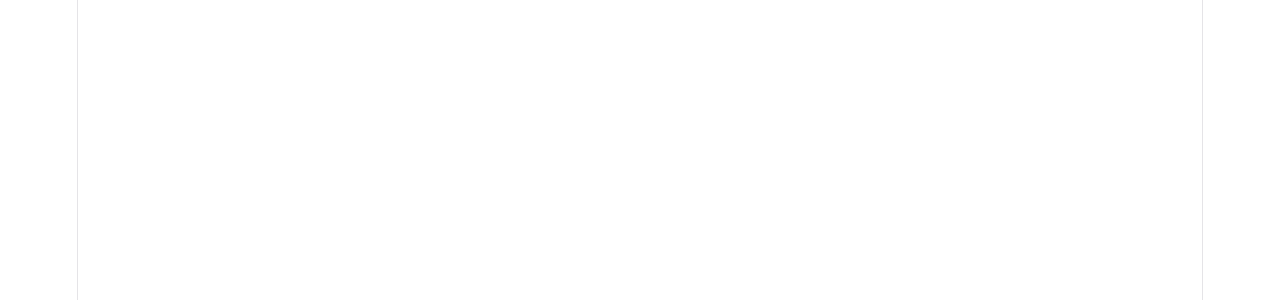
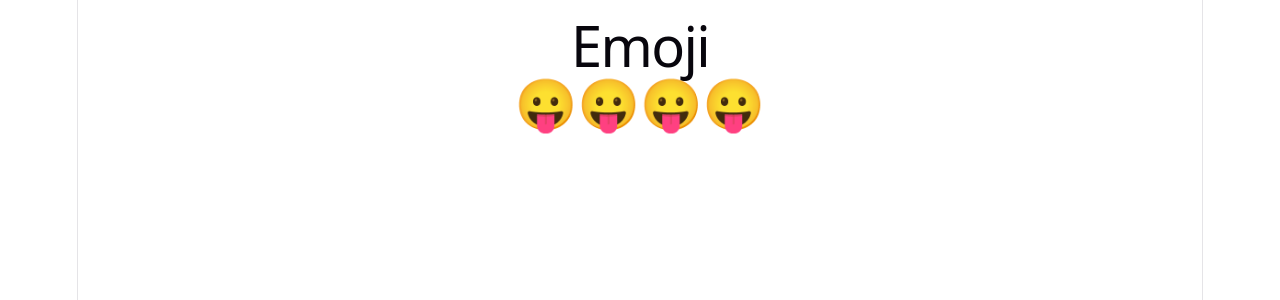
Before and after one commit to ufjf-dcc207/ufjf-dcc207-2026-3-a-atv06-alieinstein2008, a React (Vite) app: page / in a window 1280 px wide. Shown: the top 300 px of the page. Built offline with nearby package versions, Linux system fonts and the light colour scheme.

Commit message:
cria elemento

```diff
--- a/src/App.tsx
+++ b/src/App.tsx
@@ -1,9 +1,12 @@
 import './App.css'
+import Emoji from "./emoji";
 
 function App() {
 
   return (
     <>
+      <h1>Emoji</h1>
+      <Emoji></Emoji>
     </>
   )
 }
--- /dev/null
+++ b/src/emoji.css
@@ -0,0 +1,3 @@
+.emoji {
+    font-size: 50px;
+}
--- /dev/null
+++ b/src/emoji.tsx
@@ -0,0 +1,9 @@
+import "./emoji.css";
+
+export default function Emoji(){
+    return(
+        <div className="emoji">
+            😛😛😛😛
+        </div>
+    )
+}
```
